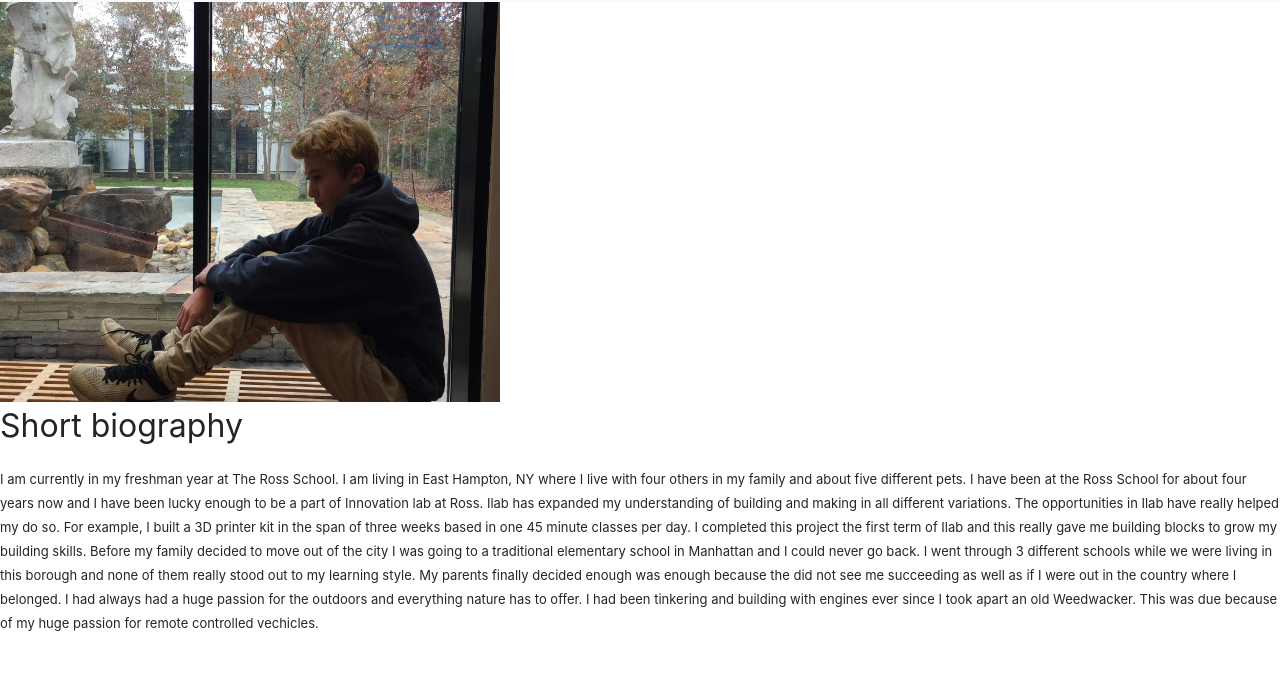
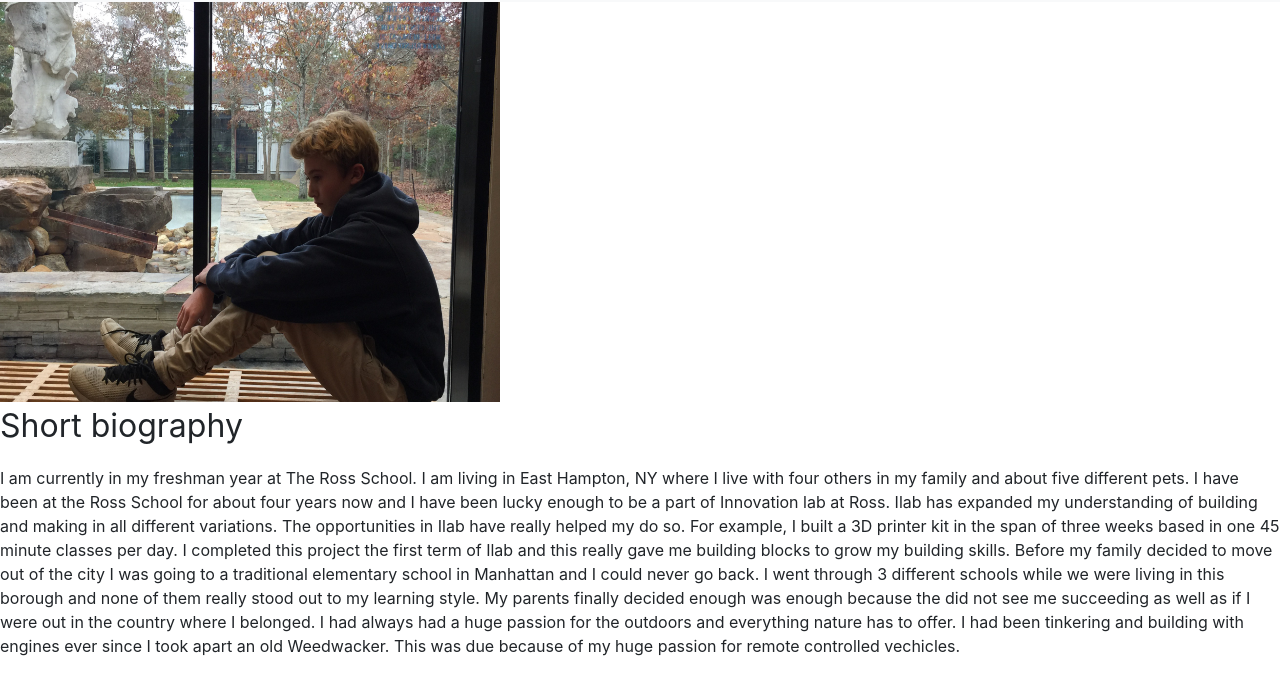
Before and after one commit to cmcauliffe21/cmcauliffe21.github.io, a plain HTML site: page index.html in a window 1280 px wide. Shown: the part 76-770 px from the top of the page. Drawn offline with Linux system fonts and the light colour scheme.

Commit message:
updade
update

```diff
--- a/index.html
+++ b/index.html
@@ -34,7 +34,7 @@
 
 
           <p> <font size="6">Short biography </font></p>
-          <p> <font size="2"> I am currently in my freshman year at The Ross School. I am living in East Hampton, NY where I live with four others in my family and about five different pets. I have been at the Ross School for about four years now and I have been lucky enough to be a part of Innovation lab at Ross. Ilab has expanded my understanding of building and making in all different variations. The opportunities in Ilab have really helped my do so. For example, I built a 3D printer kit in the span of three weeks based in one 45 minute classes per day. I completed this project the first term of Ilab and this really gave me building blocks to grow my building skills. Before my family decided to move out of the city I was going to a traditional elementary school in Manhattan and I could never go back. I went through 3 different schools while we were living in this borough and none of them really stood out to my learning style.  My parents finally decided enough was enough because the did not see me succeeding as well as if I were out in the country where I belonged. I had always had a huge passion for the outdoors and everything nature has to offer. I had been tinkering and building with engines ever since I took apart an old Weedwacker. This was due because of my huge passion for remote controlled vechicles.
+          <p> <font size="3">   I am currently in my freshman year at The Ross School. I am living in East Hampton, NY where I live with four others in my family and about five different pets. I have been at the Ross School for about four years now and I have been lucky enough to be a part of Innovation lab at Ross. Ilab has expanded my understanding of building and making in all different variations. The opportunities in Ilab have really helped my do so. For example, I built a 3D printer kit in the span of three weeks based in one 45 minute classes per day. I completed this project the first term of Ilab and this really gave me building blocks to grow my building skills. Before my family decided to move out of the city I was going to a traditional elementary school in Manhattan and I could never go back. I went through 3 different schools while we were living in this borough and none of them really stood out to my learning style.  My parents finally decided enough was enough because the did not see me succeeding as well as if I were out in the country where I belonged. I had always had a huge passion for the outdoors and everything nature has to offer. I had been tinkering and building with engines ever since I took apart an old Weedwacker. This was due because of my huge passion for remote controlled vechicles.
 </font></p>
 
 
```
